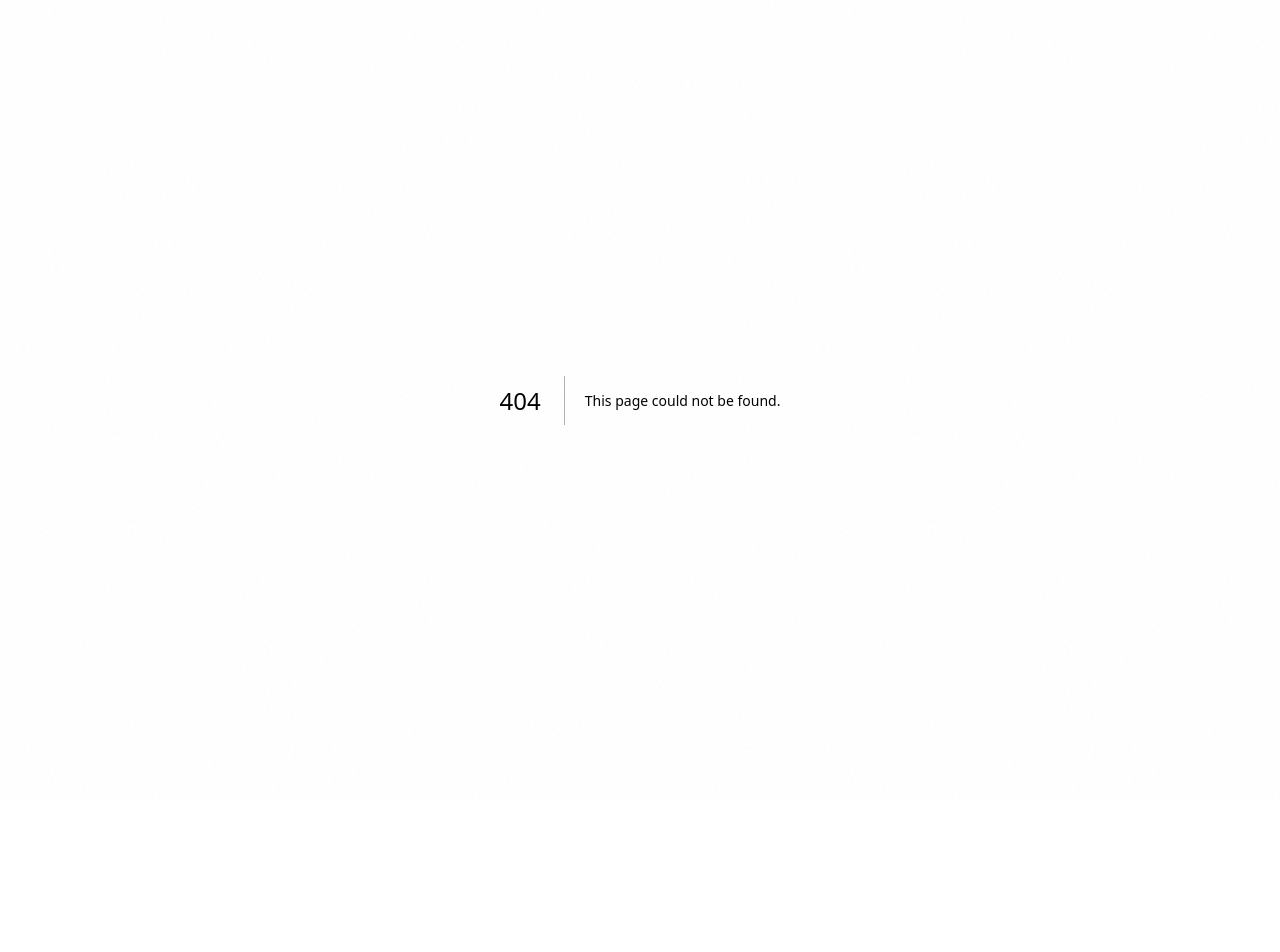
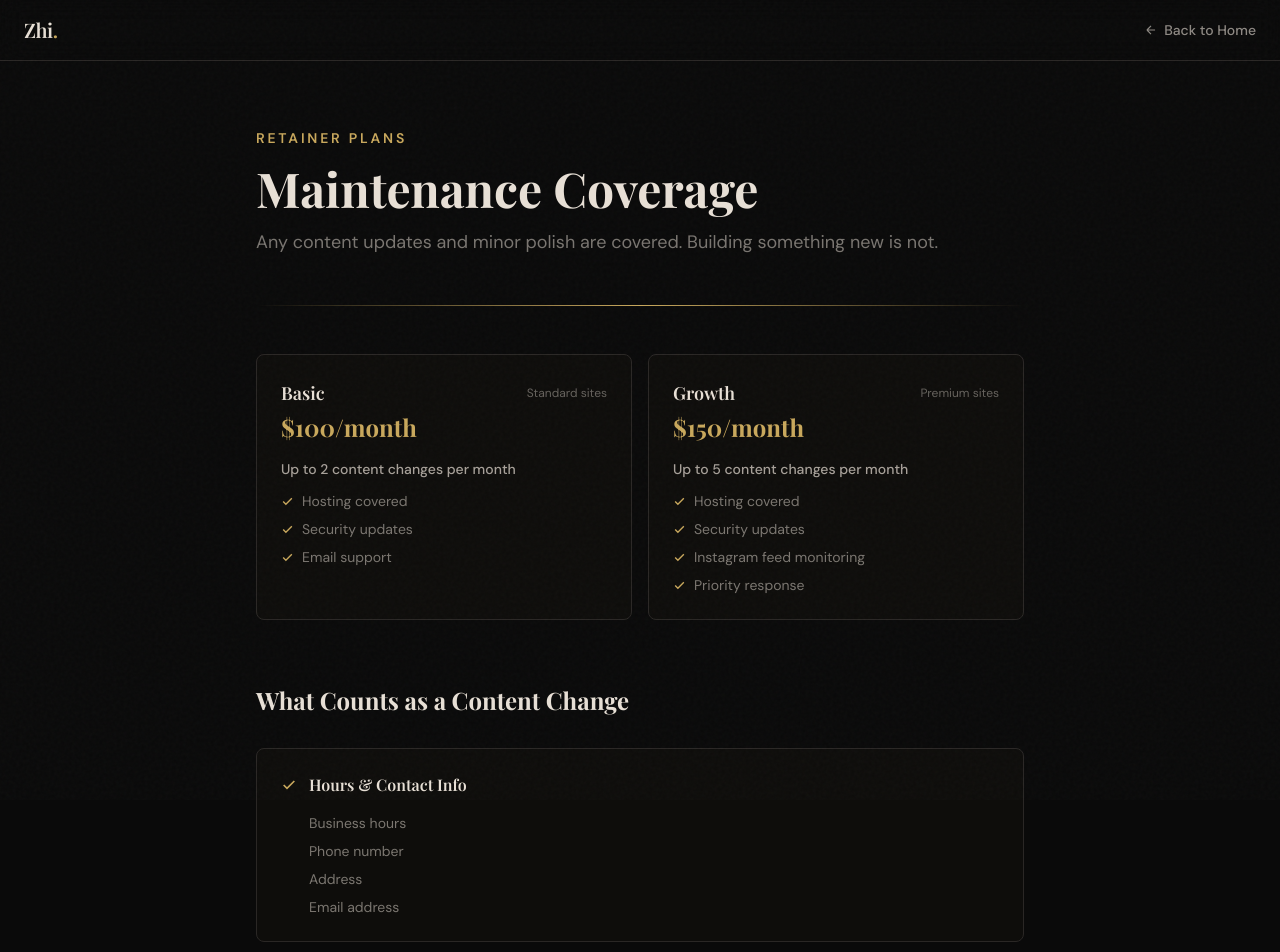
Before and after one commit to ZhiHaoLin1/restaurant-portfolio, a Next.js app: page /maintenance in a window 1280 px wide. Before the commit this address had no page. Shown: the top 952 px of the page. Before the commit the page ends 800 px from the top, so only its background shows below. Built offline with nearby package versions, Linux system fonts and the light colour scheme; a web font is replaced by a local one.

Commit message:
maintenance page

```diff
--- /dev/null
+++ b/app/maintenance/page.tsx
@@ -0,0 +1,199 @@
+import Link from "next/link";
+
+export const metadata = {
+  title: "Maintenance Plans | Munch Media",
+  description: "What is and isn't covered under Munch Media monthly maintenance retainer plans.",
+  robots: "noindex",
+};
+
+const covered = [
+  {
+    category: "Hours & Contact Info",
+    examples: ["Business hours", "Phone number", "Address", "Email address"],
+  },
+  {
+    category: "Menu Updates",
+    examples: ["Add or remove menu items", "Update prices", "Update descriptions", "Restructure menu sections (counts as 2-3 changes)"],
+  },
+  {
+    category: "Gallery",
+    examples: ["Add new photos", "Remove photos", "Reorder photos"],
+  },
+  {
+    category: "Links",
+    examples: ["Update reservation platform link", "Update online ordering link", "Update gift cards link", "Update social media links"],
+  },
+  {
+    category: "Events",
+    examples: ["Add a new event", "Edit an existing event", "Remove a past event"],
+  },
+  {
+    category: "Staff & About",
+    examples: ["Update staff names or bios", "Add a new team member", "Edit the restaurant story"],
+  },
+  {
+    category: "Copy Edits",
+    examples: ["Rewrite a paragraph or less", "Fix a typo", "Update a headline"],
+  },
+  {
+    category: "Sections",
+    examples: ["Add a small section to an existing page", "Large new sections count as 2-3 changes"],
+  },
+  {
+    category: "Minor Design Tweaks",
+    examples: ["Adjust a color", "Swap a font", "Tweak spacing or button styles"],
+  },
+];
+
+const notCovered = [
+  "New standalone pages",
+  "Full site redesign or rebrand",
+  "New technical features or integrations (new booking system, new widget, new functionality)",
+];
+
+const plans = [
+  {
+    name: "Basic",
+    price: "$100/month",
+    for: "Standard sites",
+    changes: "Up to 2 content changes per month",
+    extras: ["Hosting covered", "Security updates", "Email support"],
+  },
+  {
+    name: "Growth",
+    price: "$150/month",
+    for: "Premium sites",
+    changes: "Up to 5 content changes per month",
+    extras: ["Hosting covered", "Security updates", "Instagram feed monitoring", "Priority response"],
+  },
+];
+
+export default function MaintenancePage() {
+  return (
+    <main className="relative min-h-screen bg-[#0a0a0a] text-[#e8e0d6]">
+      {/* NAV */}
+      <nav className="fixed top-0 left-0 right-0 z-50 backdrop-blur-md bg-[#0a0a0a]/80 border-b border-[#2a2725]">
+        <div className="max-w-7xl mx-auto px-6 py-4 flex items-center justify-between">
+          <Link href="/" className="font-display text-xl font-semibold tracking-tight">
+            Zhi<span className="text-[#c9a85c]">.</span>
+          </Link>
+          <Link
+            href="/"
+            className="text-sm font-medium text-[#e8e0d6]/60 hover:text-[#c9a85c] transition-colors flex items-center gap-1.5"
+          >
+            <svg width="14" height="14" viewBox="0 0 24 24" fill="none" stroke="currentColor" strokeWidth="2">
+              <path d="M19 12H5M5 12l7-7M5 12l7 7" />
+            </svg>
+            Back to Home
+          </Link>
+        </div>
+      </nav>
+
+      <div className="pt-32 pb-24 px-6">
+        <div className="max-w-3xl mx-auto">
+
+          {/* Header */}
+          <div className="mb-12">
+            <p className="text-[#c9a85c] text-sm font-semibold tracking-[0.2em] uppercase mb-4">Retainer Plans</p>
+            <h1 className="font-display text-4xl md:text-5xl font-bold mb-4">
+              Maintenance Coverage
+            </h1>
+            <p className="text-[#e8e0d6]/50 text-lg leading-relaxed">
+              Any content updates and minor polish are covered. Building something new is not.
+            </p>
+          </div>
+
+          <div className="h-px bg-gradient-to-r from-transparent via-[#c9a85c] to-transparent mb-12" />
+
+          {/* Plans */}
+          <div className="grid sm:grid-cols-2 gap-4 mb-16">
+            {plans.map((plan) => (
+              <div key={plan.name} className="rounded-lg border border-[#2a2725] bg-[#0e0d0b] p-6">
+                <div className="flex items-center justify-between mb-1">
+                  <p className="font-display text-lg font-semibold">{plan.name}</p>
+                  <p className="text-xs text-[#e8e0d6]/40">{plan.for}</p>
+                </div>
+                <p className="font-display text-2xl font-bold text-[#c9a85c] mb-4">{plan.price}</p>
+                <p className="text-sm text-[#e8e0d6]/70 mb-3 font-medium">{plan.changes}</p>
+                <ul className="space-y-2">
+                  {plan.extras.map((e) => (
+                    <li key={e} className="flex items-center gap-2 text-sm text-[#e8e0d6]/50">
+                      <svg className="text-[#c9a85c] shrink-0" width="13" height="13" viewBox="0 0 24 24" fill="none" stroke="currentColor" strokeWidth="2.5">
+                        <path d="M20 6L9 17l-5-5" />
+                      </svg>
+                      {e}
+                    </li>
+                  ))}
+                </ul>
+              </div>
+            ))}
+          </div>
+
+          {/* What's covered */}
+          <h2 className="font-display text-2xl font-bold mb-8">What Counts as a Content Change</h2>
+
+          <div className="space-y-6 mb-16">
+            {covered.map((section) => (
+              <div key={section.category} className="rounded-lg border border-[#2a2725] bg-[#0e0d0b] p-6">
+                <div className="flex items-center gap-3 mb-4">
+                  <svg className="text-[#c9a85c] shrink-0" width="16" height="16" viewBox="0 0 24 24" fill="none" stroke="currentColor" strokeWidth="2.5">
+                    <path d="M20 6L9 17l-5-5" />
+                  </svg>
+                  <h3 className="font-display text-base font-semibold">{section.category}</h3>
+                </div>
+                <ul className="space-y-2 pl-7">
+                  {section.examples.map((ex) => (
+                    <li key={ex} className="text-sm text-[#e8e0d6]/50">{ex}</li>
+                  ))}
+                </ul>
+              </div>
+            ))}
+          </div>
+
+          <div className="h-px bg-[#2a2725] mb-12" />
+
+          {/* What's not covered */}
+          <h2 className="font-display text-2xl font-bold mb-8">Not Covered Under Retainer</h2>
+
+          <div className="rounded-lg border border-[#2a2725] bg-[#0e0d0b] p-6 mb-16">
+            <ul className="space-y-4">
+              {notCovered.map((item) => (
+                <li key={item} className="flex items-start gap-3 text-sm text-[#e8e0d6]/60">
+                  <svg className="text-[#e8e0d6]/30 mt-0.5 shrink-0" width="14" height="14" viewBox="0 0 24 24" fill="none" stroke="currentColor" strokeWidth="2.5">
+                    <path d="M18 6L6 18M6 6l12 12" />
+                  </svg>
+                  {item}
+                </li>
+              ))}
+            </ul>
+            <p className="text-sm text-[#e8e0d6]/30 mt-6 pt-6 border-t border-[#2a2725]">
+              Out-of-scope work is quoted separately before any work begins.
+            </p>
+          </div>
+
+          {/* CTA */}
+          <div className="text-center">
+            <p className="text-[#e8e0d6]/50 mb-6 text-sm">Questions about what is covered? Just ask.</p>
+            <Link
+              href="/#contact"
+              className="inline-flex items-center gap-2 px-8 py-3.5 rounded-full bg-[#c9a85c] text-[#0a0a0a] font-semibold text-sm hover:bg-[#dfc88a] transition-colors"
+            >
+              Get in Touch
+            </Link>
+          </div>
+
+        </div>
+      </div>
+
+      {/* Footer */}
+      <footer className="border-t border-[#2a2725] py-8 px-6">
+        <div className="max-w-7xl mx-auto flex flex-col md:flex-row items-center justify-between gap-4 text-sm text-[#e8e0d6]/40">
+          <p className="font-display">
+            Zhi Lin <span className="text-[#c9a85c]">·</span> Restaurant Web Design
+          </p>
+          <p>&copy; {new Date().getFullYear()} All rights reserved.</p>
+        </div>
+      </footer>
+    </main>
+  );
+}
```
